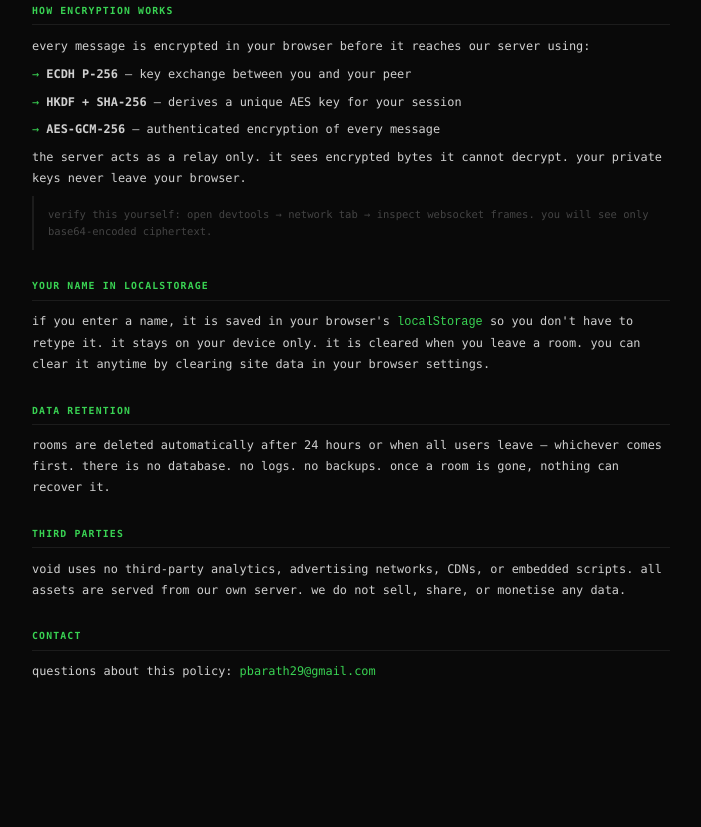
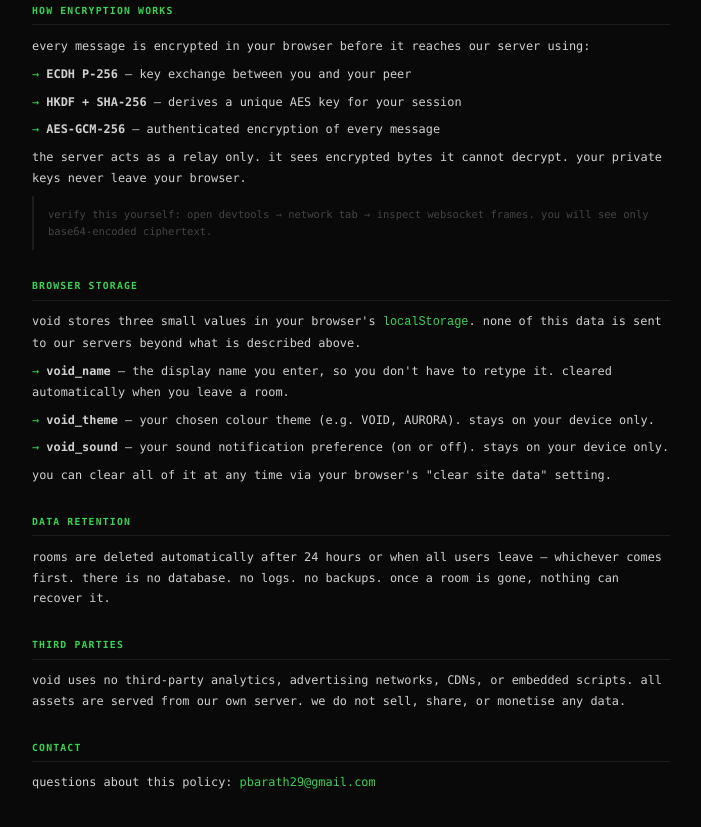
Before and after one commit to pBarath-29/void-chat, a website: page public/privacy.html in a window 1280 px wide. Shown: the part 693-1520 px from the top of the page, without its empty margins (289-990 px from the left). Before the commit the page ends 1459 px from the top, so only its background shows below. Drawn offline with Linux system fonts and the light colour scheme.

Commit message:
fix privacy and terms pages: correct date, expand localStorage section, apply theme

```diff
--- a/public/privacy.html
+++ b/public/privacy.html
@@ -82,7 +82,7 @@
     <div class="policy-wrap">
 
       <div class="policy-title">void</div>
-      <div class="policy-date">privacy policy · effective may 2025</div>
+      <div class="policy-date">privacy policy · effective may 2026</div>
 
       <div class="policy-section">
         <h2>the short version</h2>
@@ -123,8 +123,14 @@
       </div>
 
       <div class="policy-section">
-        <h2>your name in localstorage</h2>
-        <p>if you enter a name, it is saved in your browser's <code style="color:var(--accent)">localStorage</code> so you don't have to retype it. it stays on your device only. it is cleared when you leave a room. you can clear it anytime by clearing site data in your browser settings.</p>
+        <h2>browser storage</h2>
+        <p>void stores three small values in your browser's <code style="color:var(--accent)">localStorage</code>. none of this data is sent to our servers beyond what is described above.</p>
+        <ul>
+          <li><strong>void_name</strong> — the display name you enter, so you don't have to retype it. cleared automatically when you leave a room.</li>
+          <li><strong>void_theme</strong> — your chosen colour theme (e.g. VOID, AURORA). stays on your device only.</li>
+          <li><strong>void_sound</strong> — your sound notification preference (on or off). stays on your device only.</li>
+        </ul>
+        <p>you can clear all of it at any time via your browser's "clear site data" setting.</p>
       </div>
 
       <div class="policy-section">
@@ -144,5 +150,6 @@
 
     </div>
   </div>
+  <script src="/theme.js"></script>
 </body>
 </html>
```
Also changed, not shown: public/terms.html (+2 -1 lines).
